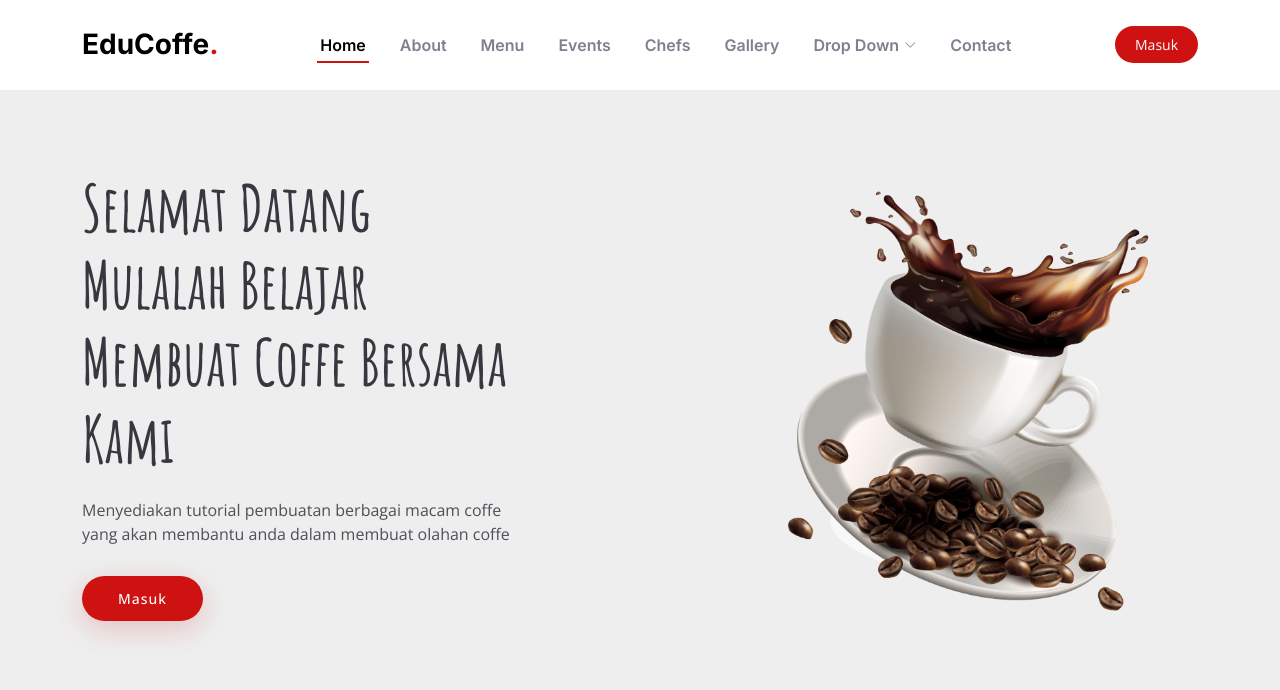
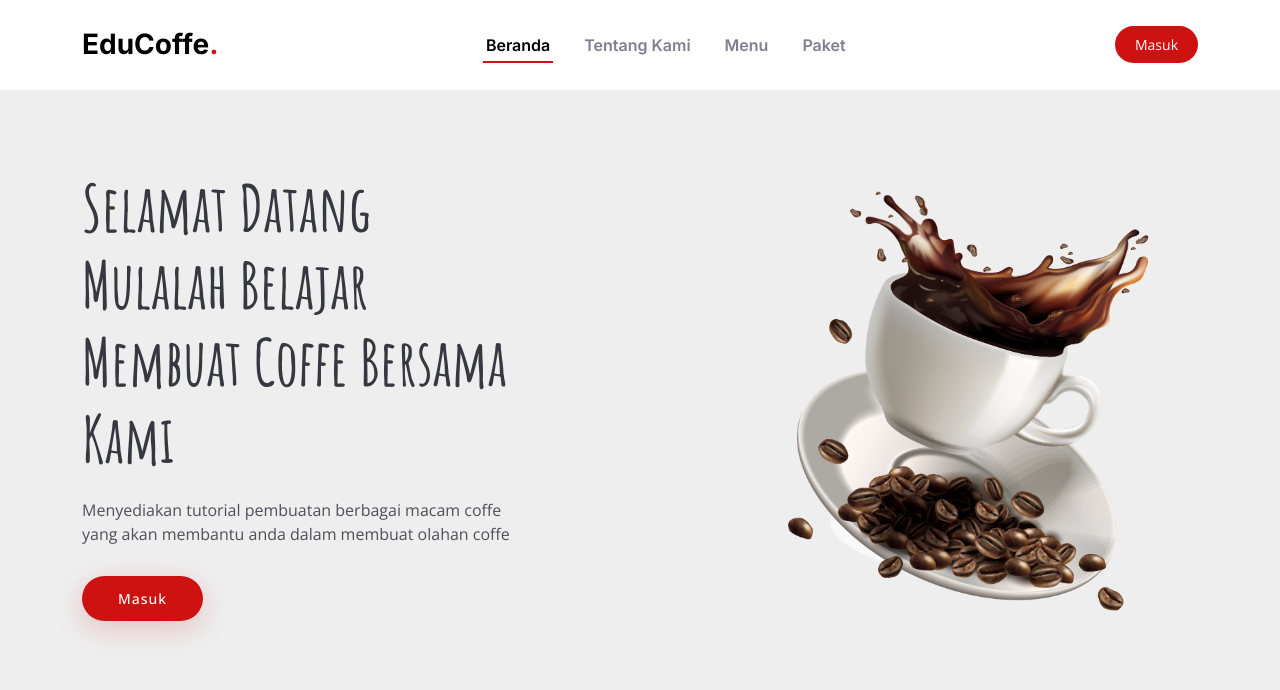
Before and after one commit to wahyucandra252/educoffe, a PHP site: page / in a window 1280 px wide. Shown: the top 690 px of the page. Run offline with PHP 8.4, Linux system fonts and the light colour scheme.

Commit message:
update asep

```diff
--- a/index.php
+++ b/index.php
@@ -52,30 +52,10 @@
 
       <nav id="navbar" class="navbar">
         <ul>
-          <li><a href="#hero">Home</a></li>
-          <li><a href="#about">About</a></li>
+          <li><a href="#hero">Beranda</a></li>
+          <li><a href="#about">Tentang Kami</a></li>
           <li><a href="#menu">Menu</a></li>
-          <li><a href="#events">Events</a></li>
-          <li><a href="#chefs">Chefs</a></li>
-          <li><a href="#gallery">Gallery</a></li>
-          <li class="dropdown"><a href="#"><span>Drop Down</span> <i class="bi bi-chevron-down dropdown-indicator"></i></a>
-            <ul>
-              <li><a href="#">Drop Down 1</a></li>
-              <li class="dropdown"><a href="#"><span>Deep Drop Down</span> <i class="bi bi-chevron-down dropdown-indicator"></i></a>
-                <ul>
-                  <li><a href="#">Deep Drop Down 1</a></li>
-                  <li><a href="#">Deep Drop Down 2</a></li>
-                  <li><a href="#">Deep Drop Down 3</a></li>
-                  <li><a href="#">Deep Drop Down 4</a></li>
-                  <li><a href="#">Deep Drop Down 5</a></li>
-                </ul>
-              </li>
-              <li><a href="#">Drop Down 2</a></li>
-              <li><a href="#">Drop Down 3</a></li>
-              <li><a href="#">Drop Down 4</a></li>
-            </ul>
-          </li>
-          <li><a href="#contact">Contact</a></li>
+          <li><a href="#chefs">Paket</a></li>
         </ul>
       </nav><!-- .navbar -->
 
```
